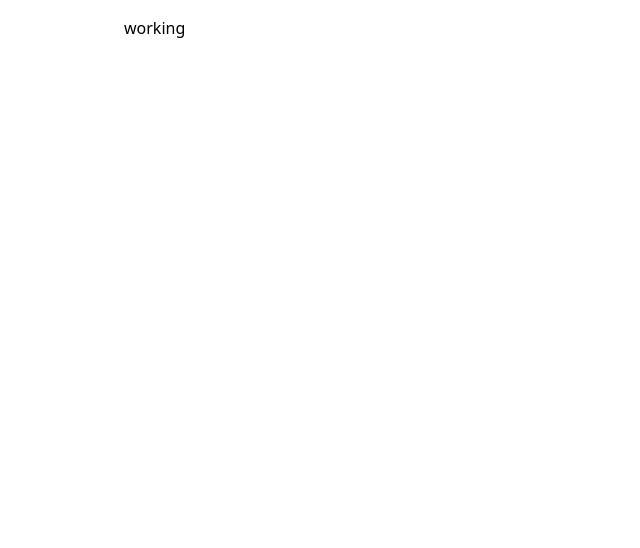
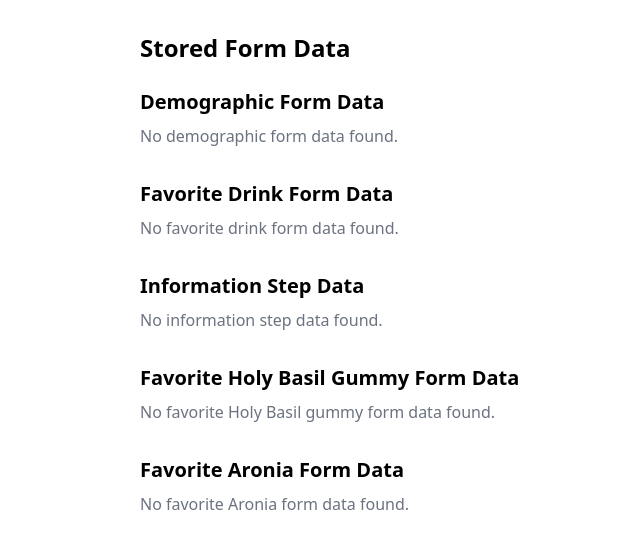
Before and after one commit to williamdimgba/Survey, a Next.js app: page /admin in a window 1280 px wide. Shown: the top 548 px of the page, without its empty margins (216-856 px from the left). Built offline with nearby package versions, Linux system fonts and the light colour scheme.

Commit message:
finished everthing

```diff
--- a/app/_components/FavoriteAronia.js
+++ b/app/_components/FavoriteAronia.js
@@ -1,5 +1,6 @@
 import React, { useState } from 'react';
 import Button from "@/app/_components/Button";
+
 
 export default function FavoriteAroniaGummyForm({ onNext, onPrevious }) {
   const [formData, setFormData] = useState({
@@ -47,9 +48,14 @@ export default function FavoriteAroniaGummyForm({ onNext, onPrevious }) {
       setErrors(validationErrors);
     } else {
       console.log('Favorite Aronia Gummy Form data:', formData);
+
+      // Save the form data to localStorage
+      localStorage.setItem('favoriteAroniaFormData', JSON.stringify(formData));
+
       onNext(formData); // Call onNext to proceed to the next step
     }
   };
+
 
   const handlePrevious = () => {
     onPrevious(formData);
--- a/app/_components/FavoriteDrinkForm.js
+++ b/app/_components/FavoriteDrinkForm.js
@@ -1,5 +1,6 @@
 import React, { useState } from 'react';
 import Button from "@/app/_components/Button";
+
 
 export default function FavoriteDrinkForm({ onSubmit, onNext, onPrevious }) {
   const [formData, setFormData] = useState({
@@ -47,6 +48,9 @@ export default function FavoriteDrinkForm({ onSubmit, onNext, onPrevious }) {
     e.preventDefault();
     const validationErrors = validateForm();
     if (Object.keys(validationErrors).length === 0) {
+      // Save the form data to localStorage
+      localStorage.setItem('favoriteDrinkFormData', JSON.stringify(formData));
+
       onNext(formData); // Proceed to the next step with the form data
     } else {
       setErrors(validationErrors);
--- a/app/_components/FavoriteHolyBasil.js
+++ b/app/_components/FavoriteHolyBasil.js
@@ -1,5 +1,7 @@
+"use client";
 import React, { useState } from 'react';
 import Button from "@/app/_components/Button";
+import { useRouter } from 'next/navigation';
 
 export default function FavoriteHolyBasilGummyForm({ onPrevious }) {
   const [formData, setFormData] = useState({
@@ -17,6 +19,7 @@ export default function FavoriteHolyBasilGummyForm({ onPrevious }) {
 
   const [errors, setErrors] = useState({});
   const [isSubmitting, setIsSubmitting] = useState(false); // State to handle submission status
+  const router = useRouter();
 
   const handleInputChange = (e) => {
     const { name, value } = e.target;
@@ -41,28 +44,35 @@ export default function FavoriteHolyBasilGummyForm({ onPrevious }) {
     return newErrors;
   };
 
-  const handleSubmit = (e) => {
+  const handleSubmit = async (e) => {
     e.preventDefault();
     const validationErrors = validateForm();
     if (Object.keys(validationErrors).length > 0) {
       setErrors(validationErrors);
     } else {
-      setIsSubmitting(true); // Set submitting state to true
+      setIsSubmitting(true);
       try {
         // Log the form data to the console
         console.log('Form data:', formData);
 
+        // Save the form data to localStorage
+        localStorage.setItem('favoriteHolyBasilGummyForm', JSON.stringify(formData));
+
         // Handle successful form submission
         alert('Form submitted successfully!');
+
+        // Redirect to /admin page
+        router.push('/admin');
       } catch (error) {
         console.error('Error handling form:', error);
-        // Handle errors if needed
         alert('There was a problem processing the form. Please try again.');
       } finally {
-        setIsSubmitting(false); // Set submitting state back to false
+        setIsSubmitting(false);
       }
     }
   };
+
+
 
   const handlePrevious = () => {
     onPrevious(formData);
@@ -250,6 +260,7 @@ export default function FavoriteHolyBasilGummyForm({ onPrevious }) {
           <Button text={isSubmitting ? "Submitting..." : "Submit"} type="submit" disabled={isSubmitting} />
         </div>
       </form>
+
     </div>
   );
 }
--- a/app/_components/InformationStep.js
+++ b/app/_components/InformationStep.js
@@ -1,6 +1,7 @@
-import React, { useState, useEffect } from 'react';
+import React, { useState } from 'react';
 import Button from "@/app/_components/Button";
 import TextSection from './TextSection';
+
 
 export default function InformationStep({ texts, benefitsList, onNext, onPrevious }) {
   const [state, setState] = useState({
@@ -32,8 +33,11 @@ export default function InformationStep({ texts, benefitsList, onNext, onPreviou
     }));
   };
 
-  const handleNext = () => {
+  const handleNext = async () => {
     if (state.samplingCompleted) {
+      // Save state to local storage
+      localStorage.setItem('informationStepData', JSON.stringify(state));
+
       console.log('Final state before submission:', state);
       onNext(state); // Pass the state to the next step
     }
--- a/app/_lib/supabase.js
+++ /dev/null
@@ -1,6 +0,0 @@
-import { createClient } from "@supabase/supabase-js";
-
-export const supabase = createClient(
-    process.env.SUPABASE_URL,
-    process.env.SUPABASE_KEY
-);
--- a/app/admin/page.js
+++ b/app/admin/page.js
@@ -1,9 +1,133 @@
+"use client";
+import React, { useState, useEffect } from 'react';
+import { Bar, Line, Pie } from 'react-chartjs-2';
+import 'chart.js/auto';
 
+export default function Page() {
+    const [demographicFormData, setDemographicFormData] = useState(null);
+    const [favoriteDrinkFormData, setFavoriteDrinkFormData] = useState(null);
+    const [informationStepData, setInformationStepData] = useState(null);
+    const [favoriteHolyBasilGummyForm, setFavoriteHolyBasilGummyForm] = useState(null);
+    const [favoriteAroniaFormData, setFavoriteAroniaFormData] = useState(null);
 
-export default function page() {
+    useEffect(() => {
+        const demographicData = localStorage.getItem('demographicFormData');
+        const drinkData = localStorage.getItem('favoriteDrinkFormData');
+        const introStepData = localStorage.getItem('introductionStepData');
+        const infoStepData = localStorage.getItem('informationStepData');
+        const holyBasilData = localStorage.getItem('favoriteHolyBasilGummyForm');
+        const aroniaData = localStorage.getItem('favoriteAroniaFormData');
+
+        if (demographicData) {
+            setDemographicFormData(JSON.parse(demographicData));
+        }
+
+        if (drinkData) {
+            setFavoriteDrinkFormData(JSON.parse(drinkData));
+        }
+
+        if (infoStepData) {
+            setInformationStepData(JSON.parse(infoStepData));
+        }
+
+        if (holyBasilData) {
+            setFavoriteHolyBasilGummyForm(JSON.parse(holyBasilData));
+        }
+
+        if (aroniaData) {
+            setFavoriteAroniaFormData(JSON.parse(aroniaData));
+        }
+    }, []);
+
+    // Define colors for the charts
+    const colors = {
+        demographic: 'rgba(255, 99, 132, 0.6)',
+        favoriteDrink: 'rgba(54, 162, 235, 0.6)',
+        informationStep: 'rgba(255, 206, 86, 0.6)',
+        holyBasil: 'rgba(75, 192, 192, 0.6)',
+        aronia: 'rgba(153, 102, 255, 0.6)',
+    };
+
+    const prepareChartData = (data, label, color) => {
+        return {
+            labels: Object.keys(data || {}),
+            datasets: [
+                {
+                    label: label,
+                    data: Object.values(data || {}),
+                    backgroundColor: color,
+                },
+            ],
+        };
+    };
+
     return (
-        <div>
-            working
+        <div className="container mx-auto p-4">
+            <h1 className="text-2xl font-bold mb-6">Stored Form Data</h1>
+
+            <div className="mb-8">
+                <h2 className="text-xl font-semibold mb-2">Demographic Form Data</h2>
+                {demographicFormData ? (
+                    <div>
+                        <div className="mt-4">
+                            <h3 className="text-lg font-medium">Detailed Demographic Data:</h3>
+                            <ul className="list-disc pl-5">
+                                {Object.entries(demographicFormData).map(([key, value]) => (
+                                    <li key={key} className="text-gray-700">
+                                        <strong>{key}:</strong> {value}
+                                    </li>
+                                ))}
+                            </ul>
+                        </div>
+                    </div>
+                ) : (
+                    <p className="text-gray-500">No demographic form data found.</p>
+                )}
+            </div>
+
+            <div className="mb-8">
+                <h2 className="text-xl font-semibold mb-2">Favorite Drink Form Data</h2>
+                {favoriteDrinkFormData ? (
+                    <Pie
+                        data={prepareChartData(favoriteDrinkFormData, 'Favorite Drink Data', colors.favoriteDrink)}
+                    />
+                ) : (
+                    <p className="text-gray-500">No favorite drink form data found.</p>
+                )}
+            </div>
+
+            <div className="mb-8">
+                <h2 className="text-xl font-semibold mb-2">Information Step Data</h2>
+                {informationStepData ? (
+                    <Bar
+                        data={prepareChartData(informationStepData, 'Information Step Data', colors.informationStep)}
+                    />
+                ) : (
+                    <p className="text-gray-500">No information step data found.</p>
+                )}
+            </div>
+
+            <div className="mb-8">
+                <h2 className="text-xl font-semibold mb-2">Favorite Holy Basil Gummy Form Data</h2>
+                {favoriteHolyBasilGummyForm ? (
+                    <Pie
+                        data={prepareChartData(favoriteHolyBasilGummyForm, 'Favorite Holy Basil Gummy Data', colors.holyBasil)}
+                    />
+                ) : (
+                    <p className="text-gray-500">No favorite Holy Basil gummy form data found.</p>
+                )}
+            </div>
+
+            <div className="mb-8">
+                <h2 className="text-xl font-semibold mb-2">Favorite Aronia Form Data</h2>
+                {favoriteAroniaFormData ? (
+                    <Line
+                        data={prepareChartData(favoriteAroniaFormData, 'Favorite Aronia Form Data', colors.aronia)}
+                    />
+                ) : (
+                    <p className="text-gray-500">No favorite Aronia form data found.</p>
+                )}
+            </div>
         </div>
-    )
+    );
 }
--- a/app/layout.js
+++ b/app/layout.js
@@ -4,7 +4,7 @@ import "./globals.css";
 const inter = Inter({ subsets: ["latin"] });
 
 export const metadata = {
-  title: "Create Next App",
+  title: "Aronia-holybasil-survey",
   description: "Generated by create next app",
 };
 
--- a/package.json
+++ b/package.json
@@ -10,8 +10,11 @@
   },
   "dependencies": {
     "@supabase/supabase-js": "^2.44.4",
+    "chart.js": "^4.4.3",
+    "dotenv": "^16.4.5",
     "next": "14.2.5",
     "react": "^18",
+    "react-chartjs-2": "^5.2.0",
     "react-dom": "^18"
   },
   "devDependencies": {
```
Also changed, not shown: app/_components/DemographicForm.js (+49 -10 lines), app/_lib/data-service.js (deleted), 2 other files (tests, documents, lock files or other folders).
